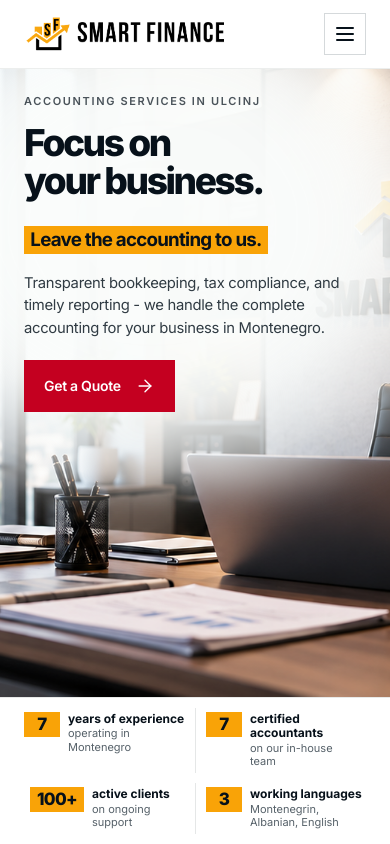
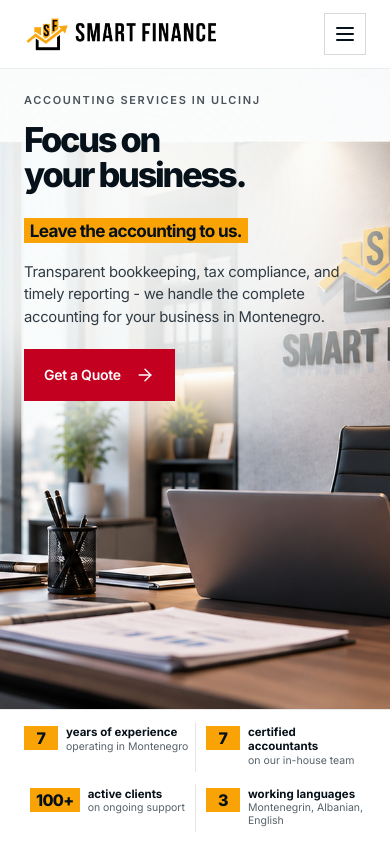
Before and after one commit to IraselDOO/SmartFinance, a Next.js app: page / in a window 390 px wide. Shown: the top 844 px of the page. Built offline with nearby package versions, Linux system fonts and the light colour scheme.

Commit message:
Optimize mobile layout and responsive spacing

```diff
--- a/src/app/globals.css
+++ b/src/app/globals.css
@@ -448,80 +448,65 @@
   }
 
   .office-brand__symbol {
-    width: 46px;
+    width: 44px;
   }
 
   .office-brand__wordmark {
-    width: 148px;
+    width: 142px;
   }
 
   .office-header__cta-slot {
     display: none;
   }
 
-  .office-lang-switcher__btn {
-    min-width: 42px;
-    height: 30px;
-    padding: 0 6px;
-    gap: 4px;
-    font-size: 10.5px;
-  }
-
-  .office-lang-switcher__flag {
-    width: 13px;
-    height: 9px;
-  }
-
-  .office-mobile-menu__langs {
-    display: none;
-  }
-
-  .office-hero {
-    height: calc(100svh - var(--office-header-h));
-    min-height: 560px;
-  }
-
-  .office-hero__main {
-    align-items: start;
-  }
-
-  .office-hero__image {
-    object-position: 74% bottom;
-  }
-
-  .office-hero__copy::before {
-    inset: -80px -100px -80px -80px;
-  }
-
-  .office-hero__content {
-    padding-block: clamp(18px, 3svh, 36px) clamp(24px, 6svh, 80px);
-  }
-
-  .office-hero__title {
-    font-size: clamp(32px, min(9.5vw, 6.4svh), 48px);
-  }
-
-  .office-hero__accent {
-    font-size: clamp(16px, min(4.8vw, 2.8svh), 22px);
-  }
-
-  .office-hero__description {
-    font-size: clamp(13px, min(3.8vw, 2svh), 16px);
-  }
-
-  .office-hero__action {
-    gap: 14px;
-    text-align: left;
-  }
-}
-
-@media (max-width: 399px) {
   .office-header__right .office-lang-switcher {
     display: none;
   }
 
   .office-mobile-menu__langs {
     display: inline-flex;
+  }
+
+  .office-hero {
+    height: auto;
+    min-height: calc(100svh - var(--office-header-h));
+  }
+
+  .office-hero__main {
+    align-items: start;
+    min-height: 460px;
+  }
+
+  .office-hero__image {
+    height: 100%;
+    object-position: 78% bottom;
+  }
+
+  .office-hero__copy::before {
+    inset: -40px -36px -36px -40px;
+    background: radial-gradient(ellipse at 35% 38%, rgb(250 252 251 / 96%) 0%, rgb(250 252 251 / 88%) 48%, rgb(250 252 251 / 45%) 74%, transparent 94%);
+    filter: blur(12px);
+  }
+
+  .office-hero__content {
+    padding-block: 24px 150px;
+  }
+
+  .office-hero__title {
+    font-size: clamp(32px, 8.8vw, 44px);
+  }
+
+  .office-hero__accent {
+    font-size: clamp(15.5px, 4.4vw, 20px);
+  }
+
+  .office-hero__description {
+    font-size: clamp(14px, 3.8vw, 16px);
+  }
+
+  .office-hero__action {
+    gap: 14px;
+    text-align: left;
   }
 }
 
--- a/src/app/sections.css
+++ b/src/app/sections.css
@@ -330,6 +330,8 @@
 }
 .sf-workflow__number {
   display: inline-block;
+  justify-self: start;
+  width: fit-content;
   padding: 5px 11px;
   background: var(--office-gold);
   color: var(--office-ink);
@@ -990,34 +992,31 @@
 @media (max-width: 850px) {
   .sf-workflow__steps {
     grid-template-columns: 1fr;
-    gap: 32px;
+    gap: 36px;
   }
   .sf-workflow__steps::before {
-    top: 70px;
-    bottom: 14%;
-    left: 23px;
-    width: 1px;
-    height: auto;
-    background: linear-gradient(#d8ddde, var(--office-gold), #d8ddde);
+    display: none;
   }
   .sf-workflow__step {
     display: grid;
-    grid-template-columns: minmax(140px, 0.6fr) minmax(0, 1fr);
+    grid-template-columns: minmax(130px, 0.52fr) minmax(0, 1fr);
     grid-template-rows: auto auto 1fr;
-    column-gap: 30px;
+    column-gap: 24px;
   }
   .sf-workflow__visual {
     grid-row: 1 / 4;
-    height: 165px;
+    height: 155px;
+    margin-bottom: 0;
   }
   .sf-workflow__step--2 .sf-workflow__visual {
     transform: none;
   }
   .sf-workflow__number {
-    align-self: end;
+    align-self: start;
+    justify-self: start;
   }
   .sf-workflow__step h3 {
-    margin-top: 6px;
+    margin-top: 8px;
   }
   .sf-workflow__step > ul {
     grid-column: 2;
@@ -1026,27 +1025,30 @@
 
 @media (max-width: 760px) {
   .sf-trust {
-    padding-block: 10px;
+    padding-block: 12px;
   }
   .sf-trust__grid {
     grid-template-columns: repeat(2, minmax(0, 1fr));
-    row-gap: 10px;
+    row-gap: 12px;
   }
   .sf-trust__item {
     padding: 4px 6px;
     gap: 8px;
     align-items: flex-start;
+    overflow-wrap: normal;
   }
   .sf-trust__metric {
-    min-width: 36px;
-    padding: 4px 7px;
-    font-size: 17px;
+    min-width: 34px;
+    padding: 4px 6px;
+    font-size: 16px;
   }
   .sf-trust__copy strong {
-    font-size: 12px;
+    font-size: 11.5px;
+    line-height: 1.2;
   }
   .sf-trust__copy span {
-    font-size: 11px;
+    font-size: 10.5px;
+    line-height: 1.22;
   }
   .sf-trust__item + .sf-trust__item {
     border-left: 0;
@@ -1066,7 +1068,10 @@
     grid-template-rows: auto;
   }
   .sf-service-main__image {
-    height: 210px;
+    height: 220px;
+  }
+  .sf-service-main__image img {
+    object-position: 62% center;
   }
   .sf-service {
     padding: 22px 18px;
@@ -1115,15 +1120,11 @@
     width: 100%;
   }
   .sf-workflow__step {
-    grid-template-columns: minmax(100px, 0.55fr) minmax(0, 1fr);
-    column-gap: 18px;
+    grid-template-columns: minmax(105px, 0.44fr) minmax(0, 1fr);
+    column-gap: 16px;
   }
   .sf-workflow__visual {
-    height: 135px;
-  }
-  .sf-workflow__steps::before {
-    top: 56px;
-    left: 14px;
+    height: 120px;
   }
   .sf-footer__inner {
     align-items: flex-start;
```
